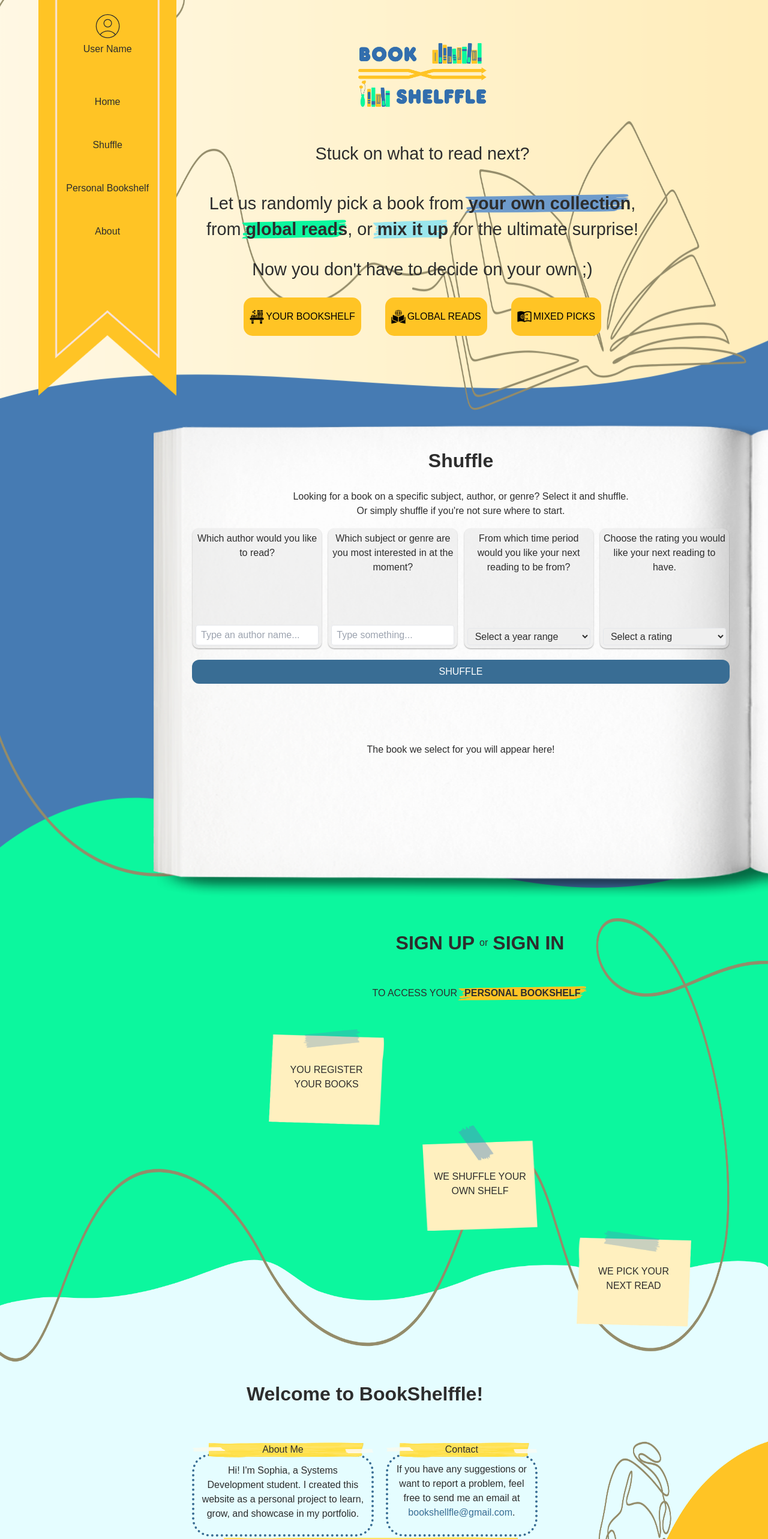
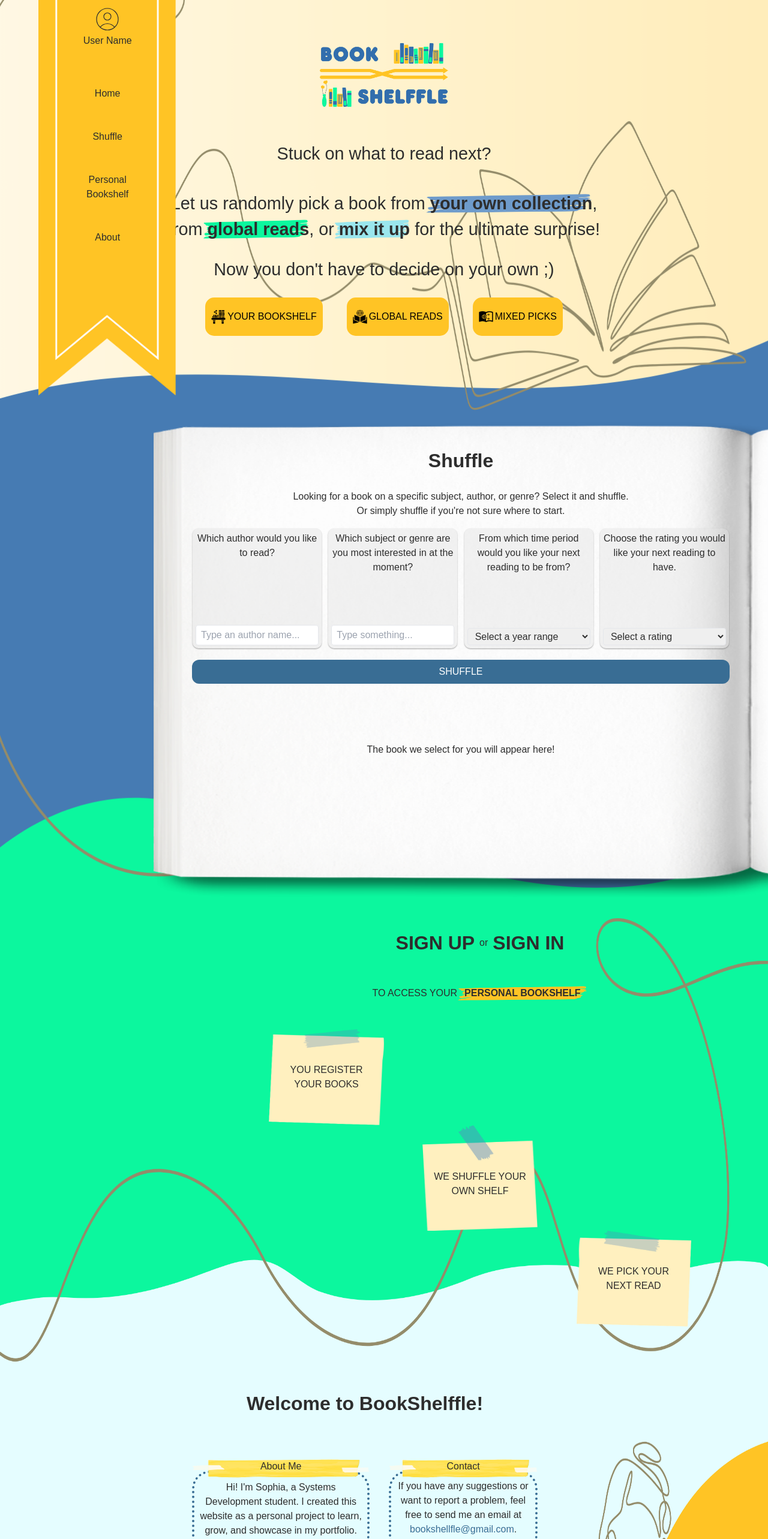
Before and after one commit to sophialaurans/bookshelffle, a Next.js app in the folder frontend/: page / in a window 1280 px wide. Shown: the part 100-2666 px from the top of the page at 60% size. Built offline with nearby package versions, Linux system fonts and the light colour scheme; a web font is replaced by a local one.

Commit message:
style: improve UI and responsiveness

```diff
--- a/frontend/src/app/globals.css
+++ b/frontend/src/app/globals.css
@@ -36,9 +36,34 @@ main {
   display: flex;
   justify-content: center;
   align-items: center;
-  transition: all 300 ease-in-out;
+  transition: all 300ms ease-in-out;
   z-index: 10;
   cursor: pointer;
+}
+
+.menu-mobile {
+  display: none;
+  opacity: 0;
+  margin-left: 5vw;
+  background-position: bottom;
+  background-repeat: no-repeat;
+  position: fixed;
+  justify-content: center;
+  align-items: center;
+  transition: all 300ms ease-in-out;
+  z-index: 10;
+  cursor: pointer;
+  font-size: 1.5em;
+}
+
+.menu-link {
+  padding: 3vh;
+  transition: color 100ms ease-in-out;
+}
+
+.menu-link:hover {
+  color: white;
+  text-decoration: white wavy underline;
 }
 
 .section-bg {
@@ -174,12 +199,23 @@ main {
   z-index: 10;
 }
 
+.last-sec-padding {
+  padding: 2vh 30vw 2vh 25vw;
+  gap: 2em;
+}
+
 .last-sec-cards-marker {
   position: absolute;
-  height: 2vw;
+  height: 2em;
   width: 100%;
   background-size: 100% 100%;
   top: -3px;
+}
+
+.last-sec-cards-container {
+  min-width: 35%;
+  display: flex;
+  gap: 2em;
 }
 
 .last-sec-cards {
@@ -187,6 +223,7 @@ main {
   border-width: 4px;
   border-style: dotted;
   border-color: #396d94;
+  background-color: #e5fdff8e;
   border-radius: 30px;
   padding: 4% 3% 2%;
   justify-content: center;
@@ -460,10 +497,6 @@ main {
 }
 
 @media (max-height: 600px) and (orientation: landscape) {
-  .section-size {
-    max-height: 160vh;
-  }
-
   .sec2-container {
     width: 140%;
     height: 160vh;
@@ -472,13 +505,18 @@ main {
   }
 }
 
-@media (max-width: 700px) and (orientation: portrait) {
+@media (max-width: 800px) and (orientation: portrait) {
   body {
     font-size: 0.8em;
   }
 
   .menu {
     display: none;
+  }
+
+  .menu-mobile {
+    display: block;
+    opacity: 1;
   }
 
   .is-open {
@@ -506,12 +544,13 @@ main {
   }
 
   .search-container {
-    width: 50%;
+    width: 49%;
     height: 18vh;
   }
 
   .section-size {
-    max-height: 120vh;
+    max-height: 200vh;
+    min-height: 100vh;
   }
 
   .sec3-padding {
@@ -521,4 +560,19 @@ main {
   .postit {
     width: 25vw;
   }
+
+  .last-sec-padding {
+    padding: 10vw;
+  }
 }
+
+@media (max-width: 900px) {
+  .last-sec-cards-container {
+    flex-wrap: wrap;
+  }
+
+  .section-size {
+    max-height: 200vh;
+    min-height: 100vh;
+  }
+}
--- a/frontend/src/app/page.js
+++ b/frontend/src/app/page.js
@@ -8,6 +8,7 @@ import ratings from './data/ratings';
 
 export default function Home() {
   const [isOpen, setIsOpen] = useState(false);
+  const [isOpenMobile, setIsOpenMobile] = useState(false);
   const menuRef = useRef(null);
   const [author, setAuthor] = useState("");
   const [category, setCategory] = useState("");
@@ -91,10 +92,14 @@ export default function Home() {
     const queries = [
       `${fullQuery}`,
       `a+${fullQuery}`,
-      `e+${fullQuery}`,
-      `i+${fullQuery}`,
-      `o+${fullQuery}`,
-      `u+${fullQuery}`,
+      `the+${fullQuery}`,
+      `be+${fullQuery}`,
+      `to+${fullQuery}`,
+      `of+${fullQuery}`,
+      `and+${fullQuery}`,
+      `in+${fullQuery}`,
+      `that+${fullQuery}`,
+      `i+${fullQuery}`
     ];
 
     const books = [];
@@ -190,8 +195,8 @@ export default function Home() {
           <div
             id="menu"
             ref={menuRef}
-            className={`menu ${
-            isOpen ? "min-h-[95vh] bg-cover" : "h-[30vh] bg-[100%-auto] hover:h-[33vh]"
+            className={`menu transition-[height] duration-500 ease-in-out ${
+            isOpen ? "h-[95vh] bg-[length:100%_100%]" : "h-[30vh] hover:h-[33vh] bg-cover"
           }`}
             style={{
               backgroundImage: "url('/bookmark.png')",
@@ -199,22 +204,22 @@ export default function Home() {
             onClick={() => setIsOpen(!isOpen)}
           >
             <div
-              className={`max-w-[13vw] absolute text-center mb-[20vh] transition-all duration-250 ${
-                isOpen ? "opacity-100 block" : "opacity-0 hidden"
+              className={`max-w-[13vw] absolute text-center mb-[20vh] transition-all duration-300 ease-in-out ${
+                isOpen ? "opacity-100 pointer-events-auto" : "opacity-0 pointer-events-none"
               }`}
               style={{ overflow: "hidden" }}
               onClick={(e) => {
                 e.stopPropagation();
               }}
             >
-              <div className="py-[5vh] text-[100%] hover:text-white">
+              <div className="py-[5vh] hover:text-white transition-[color] duration-150">
                 <svg
                   xmlns="http://www.w3.org/2000/svg"
                   fill="none"
                   viewBox="0 0 24 24"
                   strokeWidth="0.6"
                   stroke="currentColor"
-                  className="size-[4vw] inline-block"
+                  className="size-[6vh] inline-block"
                 >
                   <path
                     strokeLinecap="round"
@@ -224,10 +229,53 @@ export default function Home() {
                 </svg>
                 <p>User Name</p>
               </div>
-              <Link href="#home"><p className="py-[3vh] hover:text-white">Home</p></Link>
-              <Link href="#shuffle"><p className="py-[3vh] hover:text-white">Shuffle</p></Link>
-              <Link href="#bookshelf"><p className="py-[3vh] hover:text-white">Personal Bookshelf</p></Link>
-              <Link href="#about"><p className="py-[3vh] hover:text-white">About</p></Link>
+              <Link href="#home"><p className="menu-link">Home</p></Link>
+              <Link href="#shuffle"><p className="menu-link">Shuffle</p></Link>
+              <Link href="#bookshelf"><p className="menu-link">Personal Bookshelf</p></Link>
+              <Link href="#about"><p className="menu-link">About</p></Link>
+            </div>
+          </div>
+
+          <div
+            id="menu-mobile"
+            className={`menu-mobile transition-[height] duration-500 ease-in-out ${
+            isOpenMobile ? "h-[95vh] w-[40vw] bg-[length:100%_100%]" : "h-[15vh] w-[20vw] hover:h-[20vh] bg-cover"
+          }`}
+            style={{
+              backgroundImage: "url('/bookmark-mobile.png')",
+            }}
+            onClick={() => setIsOpenMobile(!isOpenMobile)}
+          >
+            <div
+              className={` absolute text-center text-[1.1em] w-[100%] mb-[20vh] transition-all duration-300 ease-in-out ${
+                isOpenMobile ? "opacity-100 pointer-events-auto" : "opacity-0 pointer-events-none"
+              }`}
+              style={{ overflow: "hidden" }}
+              onClick={(e) => {
+                e.stopPropagation();
+              }}
+            >
+              <div className="py-[5vh] hover:text-white transition-[color] duration-150">
+                <svg
+                  xmlns="http://www.w3.org/2000/svg"
+                  fill="none"
+                  viewBox="0 0 24 24"
+                  strokeWidth="0.6"
+                  stroke="currentColor"
+                  className="size-[6vh] inline-block"
+                >
+                  <path
+                    strokeLinecap="round"
+                    strokeLinejoin="round"
+                    d="M17.982 18.725A7.488 7.488 0 0 0 12 15.75a7.488 7.488 0 0 0-5.982 2.975m11.963 0a9 9 0 1 0-11.963 0m11.963 0A8.966 8.966 0 0 1 12 21a8.966 8.966 0 0 1-5.982-2.275M15 9.75a3 3 0 1 1-6 0 3 3 0 0 1 6 0Z"
+                  />
+                </svg>
+                <p>User Name</p>
+              </div>
+              <Link href="#home"><p className="menu-link">Home</p></Link>
+              <Link href="#shuffle"><p className="menu-link">Shuffle</p></Link>
+              <Link href="#bookshelf"><p className="menu-link">Personal Bookshelf</p></Link>
+              <Link href="#about"><p className="menu-link">About</p></Link>
             </div>
           </div>
         <section
@@ -237,8 +285,8 @@ export default function Home() {
             backgroundImage: "url('/bg.png')",
           }}
           >
-          <div className={`${
-                isOpen ? "is-open" : "not-open"
+          <div className={`transition-[margin-left] duration-500 ease-in-out ${
+                isOpenMobile ? "is-open" : "not-open"
           }`}>
             <div className="flex flex-col items-center pb-[5vh]">
               <Image
@@ -452,7 +500,7 @@ export default function Home() {
                         width={1000}
                         height={1000}
                         alt="Book Cover"
-                        className="max-w-[100%] max-h-[22vh]"
+                        className="max-w-[100%] max-h-[22vh] rounded-md"
                       />
                   </div>
                   <div className="text-left flex flex-col h-[25vh] w-[100%] justify-between">
@@ -551,11 +599,11 @@ export default function Home() {
         </section>}
         <section
           id="about"
-          className="pl-[25vw] pr-[30vw] all-center gap-5 section-size section-bg"
+          className="last-sec-padding all-center section-size section-bg"
           style={{backgroundImage: "url('/bg4.png')"}}
         >
             <p className="font-bold text-[2em] mb-[5vh]">Welcome to BookShelffle!</p>
-              <div className="min-w-[35%] flex gap-5">
+              <div className="last-sec-cards-container">
                 <div className="relative">
                   <div className="last-sec-cards-marker"
                     style={{backgroundImage: "url('/marker2.png')"}}
```
Also changed, not shown: frontend/public/bookmark-mobile.png (added), frontend/public/bookmark.png.
